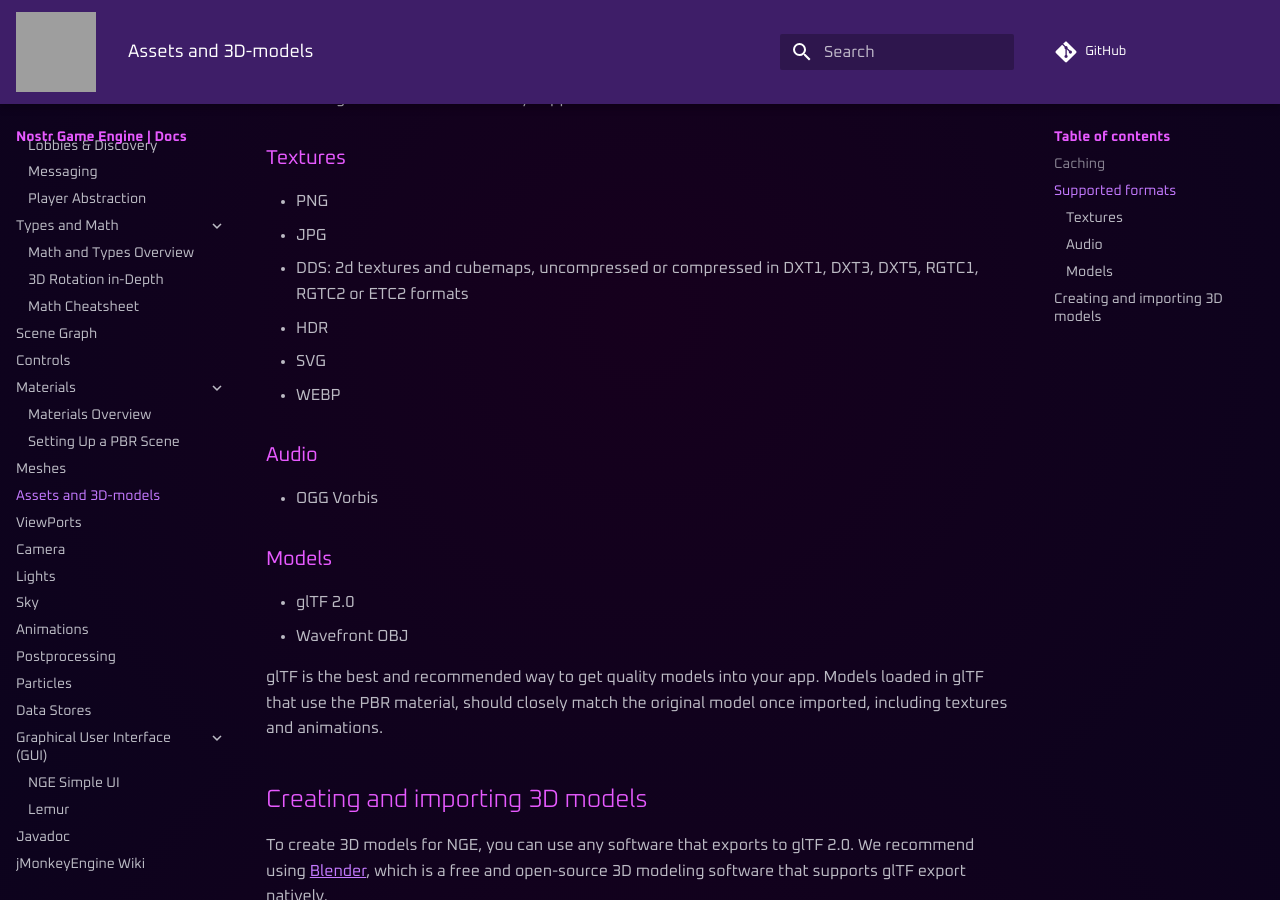
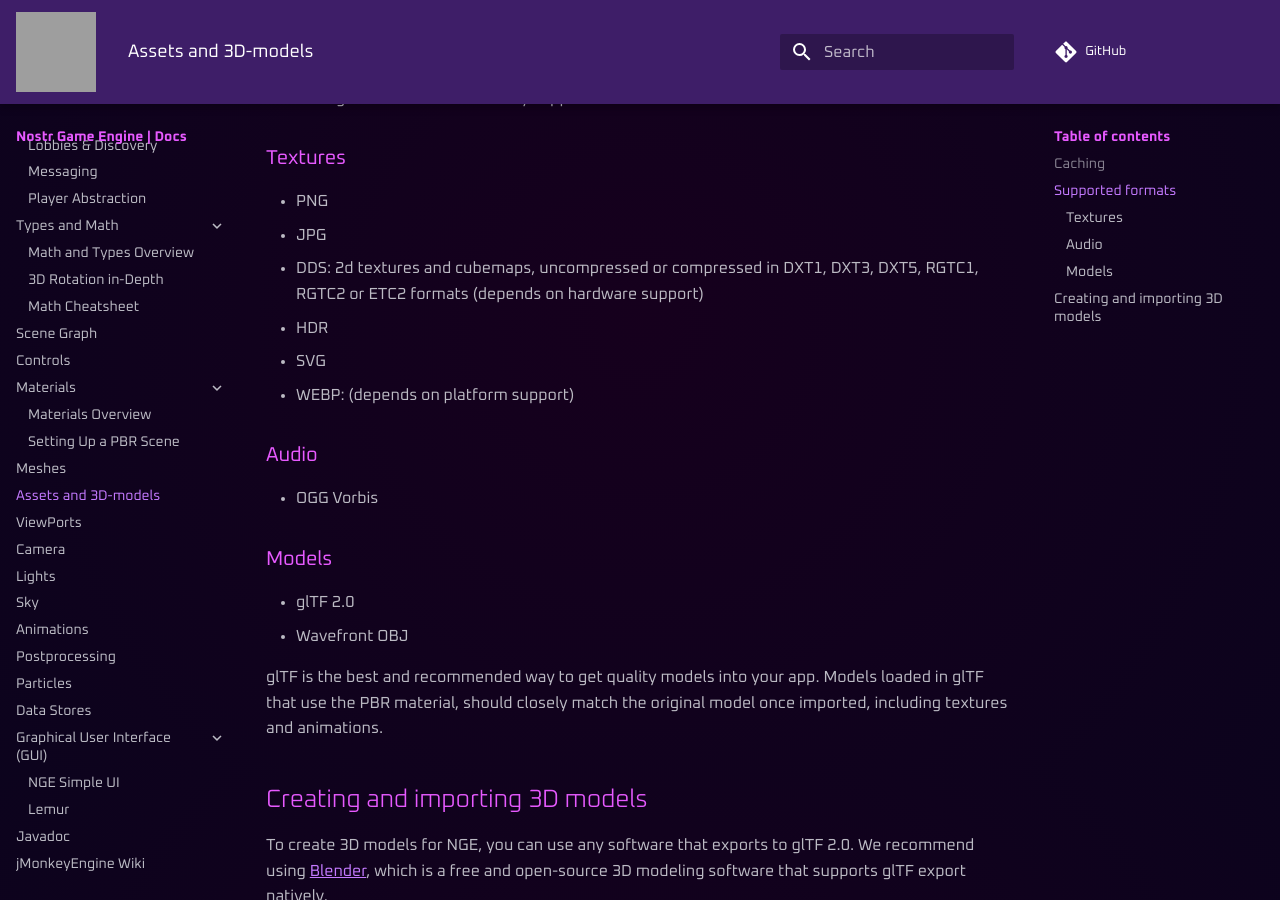
Before and after one commit to NostrGameEngine/docs, an MkDocs documentation site: the page built from docs/assets.md, in a window 1280 px wide and 900 px high, scrolled down 1029 px. Built offline with MkDocs 1.6.1 and Material for MkDocs 9.7.7, drawn with Linux system fonts in a browser that asks for light colours; comment, search, counter and statistics services are not loaded.

Commit message:
add note on hardware support on DDS

```diff
--- a/docs/assets.md
+++ b/docs/assets.md
@@ -32,10 +32,10 @@ NGE includes several loaders for backward compatibility with jME3, however, only
 ### Textures
 * PNG
 * JPG
-* DDS: 2d textures and cubemaps, uncompressed or compressed in DXT1, DXT3, DXT5, RGTC1, RGTC2 or ETC2 formats
+* DDS: 2d textures and cubemaps, uncompressed or compressed in DXT1, DXT3, DXT5, RGTC1, RGTC2 or ETC2 formats (depends on hardware support)
 * HDR
 * SVG
-* WEBP
+* WEBP: (depends on platform support)
 
 ### Audio
 * OGG Vorbis
```
